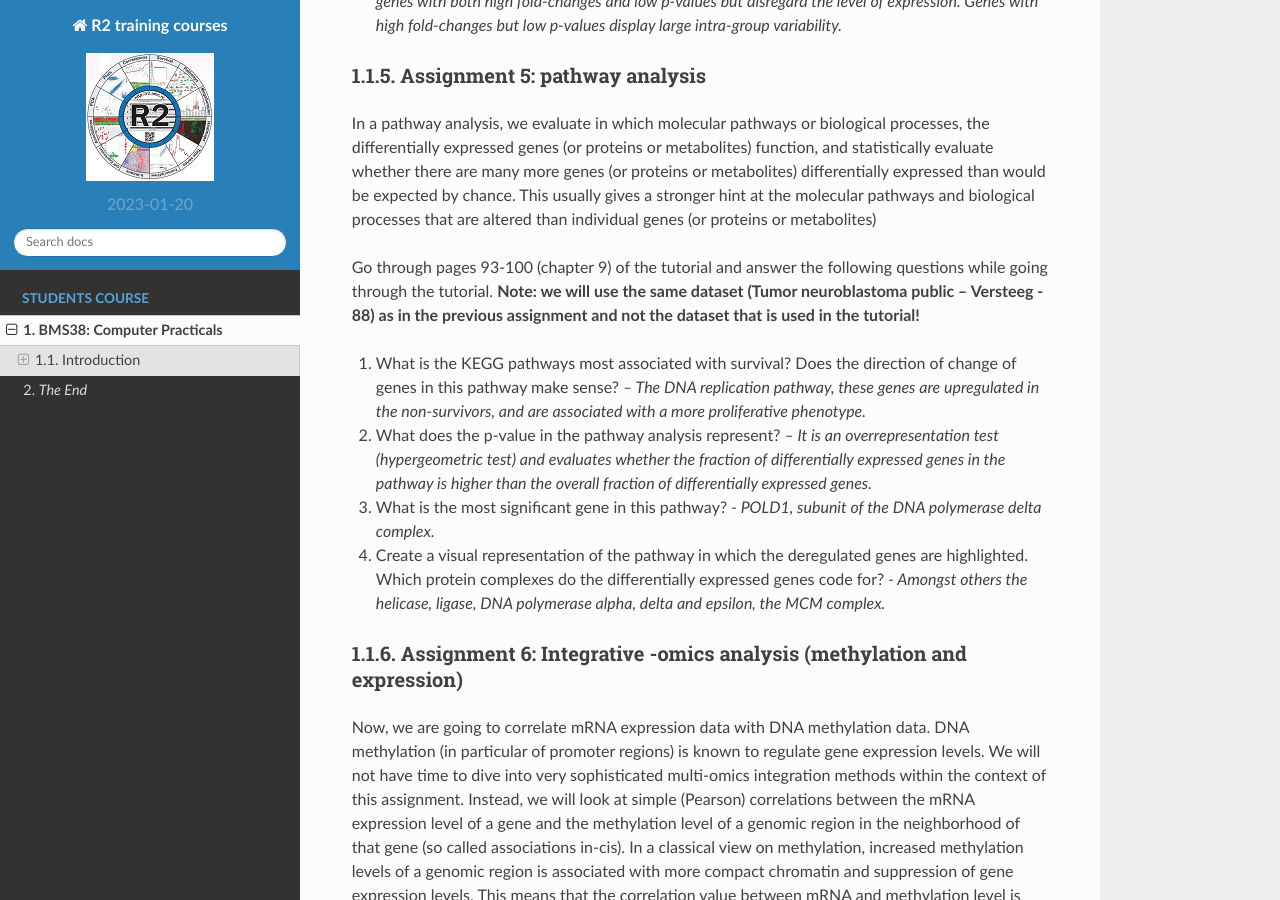
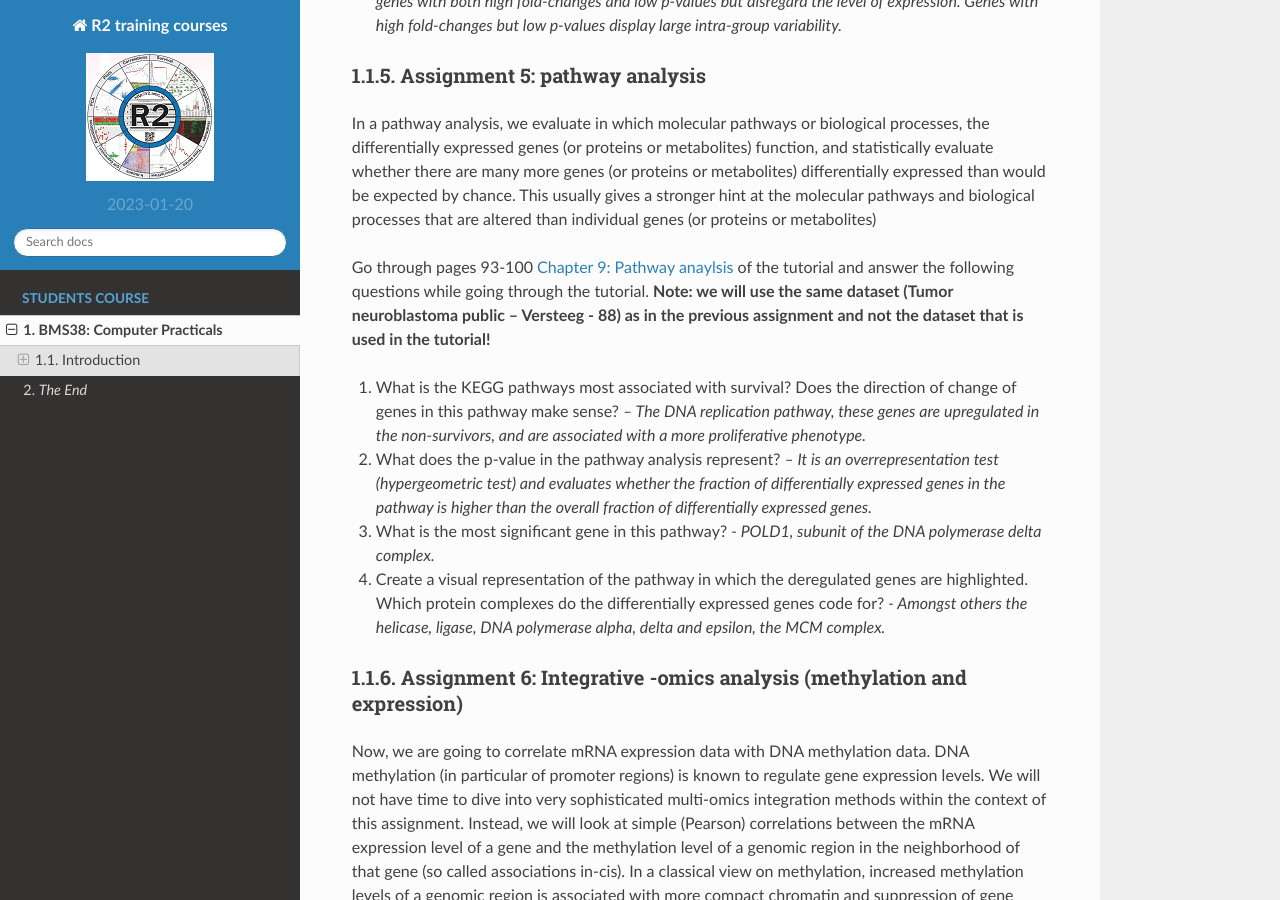
Before and after one commit to antronerds/r2-training-courses, a Sphinx documentation site: the page built from docs/x_omics_course_radboud.md, in a window 1280 px wide and 900 px high, scrolled down 4436 px. Built offline with Sphinx 7.4.7 and the Read the Docs theme 2.0.0, drawn with Linux system fonts in a browser that asks for light colours; pages that are not in the unit, such as notebooks, are missing from menus; some of the changed text lies outside the part shown.

Commit message:
add extra chapter  for Radboud course added (made by Peter Bram 't Hoen). extra update

```diff
--- a/docs/x_omics_course_radboud.md
+++ b/docs/x_omics_course_radboud.md
@@ -123,7 +123,7 @@ Go through pages 43-59 [Chapter 6: Differential expression](https://r2-tutorials
 
 In a pathway analysis, we evaluate in which molecular pathways or biological processes, the differentially expressed genes (or proteins or metabolites) function, and statistically evaluate whether there are many more genes (or proteins or metabolites) differentially expressed than would be expected by chance. This usually gives a stronger hint at the molecular pathways and biological processes that are altered than individual genes (or proteins or metabolites)
 
-Go through pages 93-100 (chapter 9) of the tutorial and answer the following questions while going through the tutorial. **Note: we will use the same dataset (Tumor neuroblastoma public – Versteeg - 88) as in the previous assignment and not the dataset that is used in the tutorial!**
+Go through pages 93-100 [Chapter 9: Pathway anaylsis](https://r2-tutorials.readthedocs.io/en/stable/Pathway_Finder.html) of the tutorial and answer the following questions while going through the tutorial. **Note: we will use the same dataset (Tumor neuroblastoma public – Versteeg - 88) as in the previous assignment and not the dataset that is used in the tutorial!**
 
 
 18. What is the KEGG pathways most associated with survival? Does the direction of change of genes in this pathway make sense? *– The DNA replication pathway, these genes are upregulated in the non-survivors, and are associated with a more proliferative phenotype.*
```
Also changed, not shown: other parts of docs/x_omics_course_radboud.md (+1 -1 lines).
